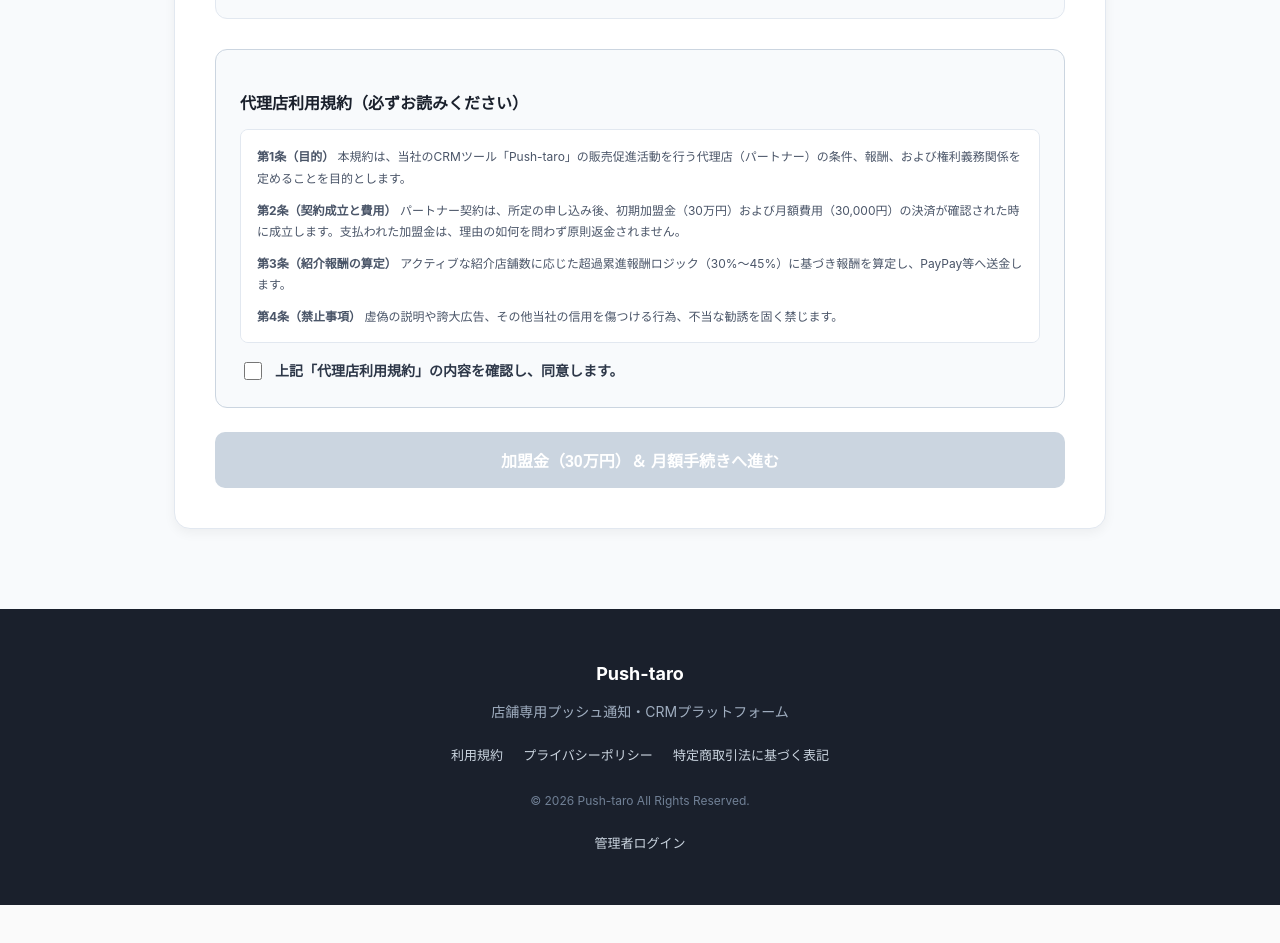
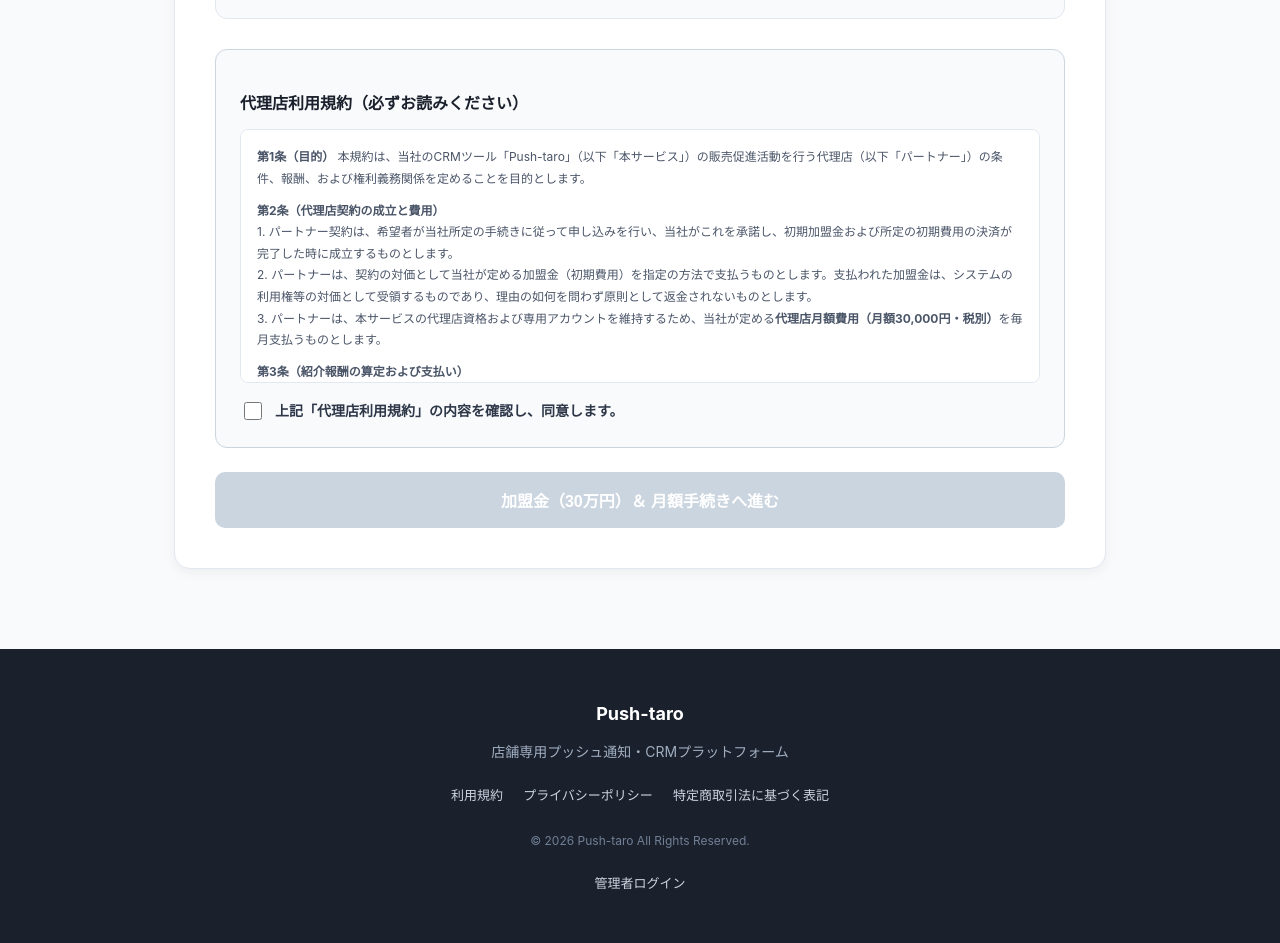
Before and after one commit to thellcishii-lang/push-taro, a Next.js app: page /agency in a window 1280 px wide. Shown: the part 840-1783 px from the top of the page. Before the commit the page ends 1745 px from the top, so only its background shows below. Built offline with nearby package versions, Linux system fonts and the light colour scheme.

Commit message:
Update page.tsx

```diff
--- a/app/agency/page.tsx
+++ b/app/agency/page.tsx
@@ -98,13 +98,21 @@ export default function AgencyPage() {
         {/* 規約の表示エリア（別ページに飛ばさずここで完結） */}
         <div style={{ background: '#f8fafc', border: '1px solid #cbd5e0', borderRadius: '12px', padding: '24px', marginBottom: '24px' }}>
           <h3 style={{ fontSize: '16px', fontWeight: '700', color: '#1a202c', marginBottom: '12px' }}>代理店利用規約（必ずお読みください）</h3>
-          <div style={{ height: '180px', overflowY: 'auto', fontSize: '12px', color: '#4a5568', background: '#ffffff', padding: '16px', borderRadius: '8px', border: '1px solid #e2e8f0', lineHeight: '1.8', marginBottom: '16px' }}>
-            <p style={{ margin: '0 0 10px 0' }}><strong>第1条（目的）</strong> 本規約は、当社のCRMツール「Push-taro」の販売促進活動を行う代理店（パートナー）の条件、報酬、および権利義務関係を定めることを目的とします。</p>
-            <p style={{ margin: '0 0 10px 0' }}><strong>第2条（契約成立と費用）</strong> パートナー契約は、所定の申し込み後、初期加盟金（30万円）および月額費用（30,000円）の決済が確認された時に成立します。支払われた加盟金は、理由の如何を問わず原則返金されません。</p>
-            <p style={{ margin: '0 0 10px 0' }}><strong>第3条（紹介報酬の算定）</strong> アクティブな紹介店舗数に応じた超過累進報酬ロジック（30%〜45%）に基づき報酬を算定し、PayPay等へ送金します。</p>
-            <p style={{ margin: '0 0 10px 0' }}><strong>第4条（禁止事項）</strong> 虚偽の説明や誇大広告、その他当社の信用を傷つける行為、不当な勧誘を固く禁じます。</p>
-            <p style={{ margin: 0 }}><strong>第5条（契約解除）</strong> 違反行為や月額費用の滞納等が認められた場合、直ちに契約解除およびアカウント停止の措置をとります。</p>
-          </div>
+          <div style={{ height: '220px', overflowY: 'auto', fontSize: '12px', color: '#4a5568', background: '#ffffff', padding: '16px', borderRadius: '8px', border: '1px solid #e2e8f0', lineHeight: '1.8', marginBottom: '16px' }}>
+  <p style={{ margin: '0 0 10px 0' }}><strong>第1条（目的）</strong> 本規約は、当社のCRMツール「Push-taro」（以下「本サービス」）の販売促進活動を行う代理店（以下「パートナー」）の条件、報酬、および権利義務関係を定めることを目的とします。</p>
+  <p style={{ margin: '0 0 10px 0' }}><strong>第2条（代理店契約の成立と費用）</strong><br />
+  1. パートナー契約は、希望者が当社所定の手続きに従って申し込みを行い、当社がこれを承諾し、初期加盟金および所定の初期費用の決済が完了した時に成立するものとします。<br />
+  2. パートナーは、契約の対価として当社が定める加盟金（初期費用）を指定の方法で支払うものとします。支払われた加盟金は、システムの利用権等の対価として受領するものであり、理由の如何を問わず原則として返金されないものとします。<br />
+  3. パートナーは、本サービスの代理店資格および専用アカウントを維持するため、当社が定める<strong>代理店月額費用（月額30,000円・税別）</strong>を毎月支払うものとします。</p>
+  <p style={{ margin: '0 0 10px 0' }}><strong>第3条（紹介報酬の算定および支払い）</strong><br />
+  1. 当社は、パートナーの紹介コードを経由して本サービスのプロプランに加入し、有効に継続している店舗（アクティブ店舗）の数に応じ、別途定める超過累進型の報酬計算ロジックに基づいて報酬を算定します。<br />
+  2. 報酬の支払いは、毎月末締めで集計し、当社の指定する金融機関（PayPay銀行等）からパートナーの指定する決済アカウント（PayPay等）へ送金する方法により行います。</p>
+  <p style={{ margin: '0 0 10px 0' }}><strong>第4条（禁止事項）</strong> パートナーは、本サービスの販売活動を行うにあたり、虚偽の説明や誤認を招く誇大広告、当社の信用を傷つける行為、または不当な勧誘を行ってはならないものとします。</p>
+  <p style={{ margin: '0 0 10px 0' }}><strong>第5条（契約解除およびペナルティ）</strong> パートナーが禁止事項に違反した場合、または代理店月額費用の滞納が認められた場合、当社は事前の催告なしに本契約を解除し、アカウント停止および未払い報酬の没収等の措置をとることができるものとします。</p>
+  <p style={{ margin: '0 0 10px 0' }}><strong>第6条（中途解約）</strong> パートナーの都合による中途解約の場合においても、既払いの加盟金および月額費用の返金は一切行われないものとします。</p>
+  <p style={{ margin: '0 0 10px 0' }}><strong>第7条（免責事項）</strong> 当社は、システム障害やその他不可抗力によって生じたパートナーの損害について、一切の責任を負わないものとします。</p>
+  <p style={{ margin: 0 }}><strong>第8条（規約の変更）</strong> 当社は必要に応じて本規約を変更できるものとし、変更後の規約は本サービス上に掲示した時点で効力を生じるものとします。</p>
+</div>
 
           {/* 同意チェックボックス */}
           <div style={{ display: 'flex', alignItems: 'center', gap: '10px' }}>
```
